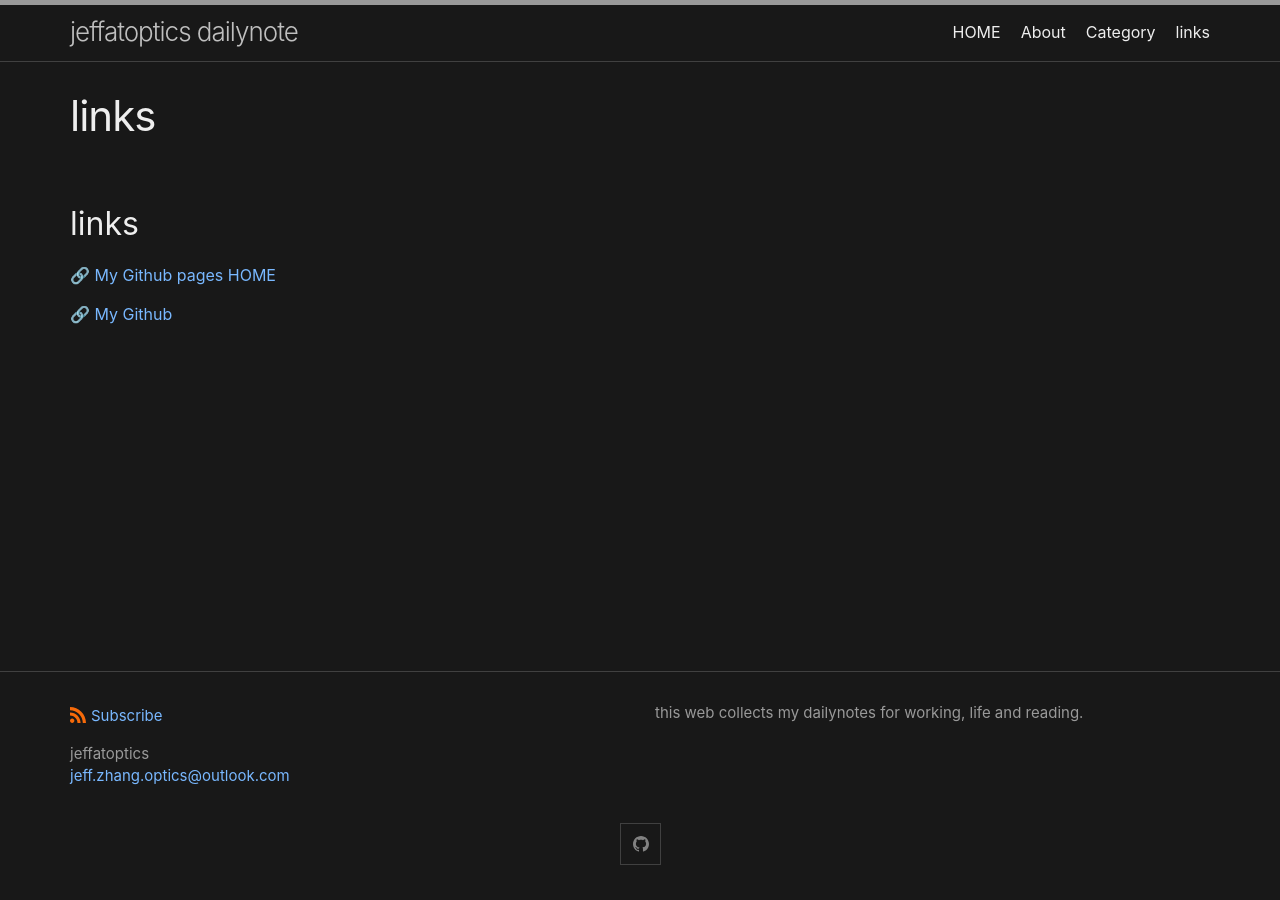
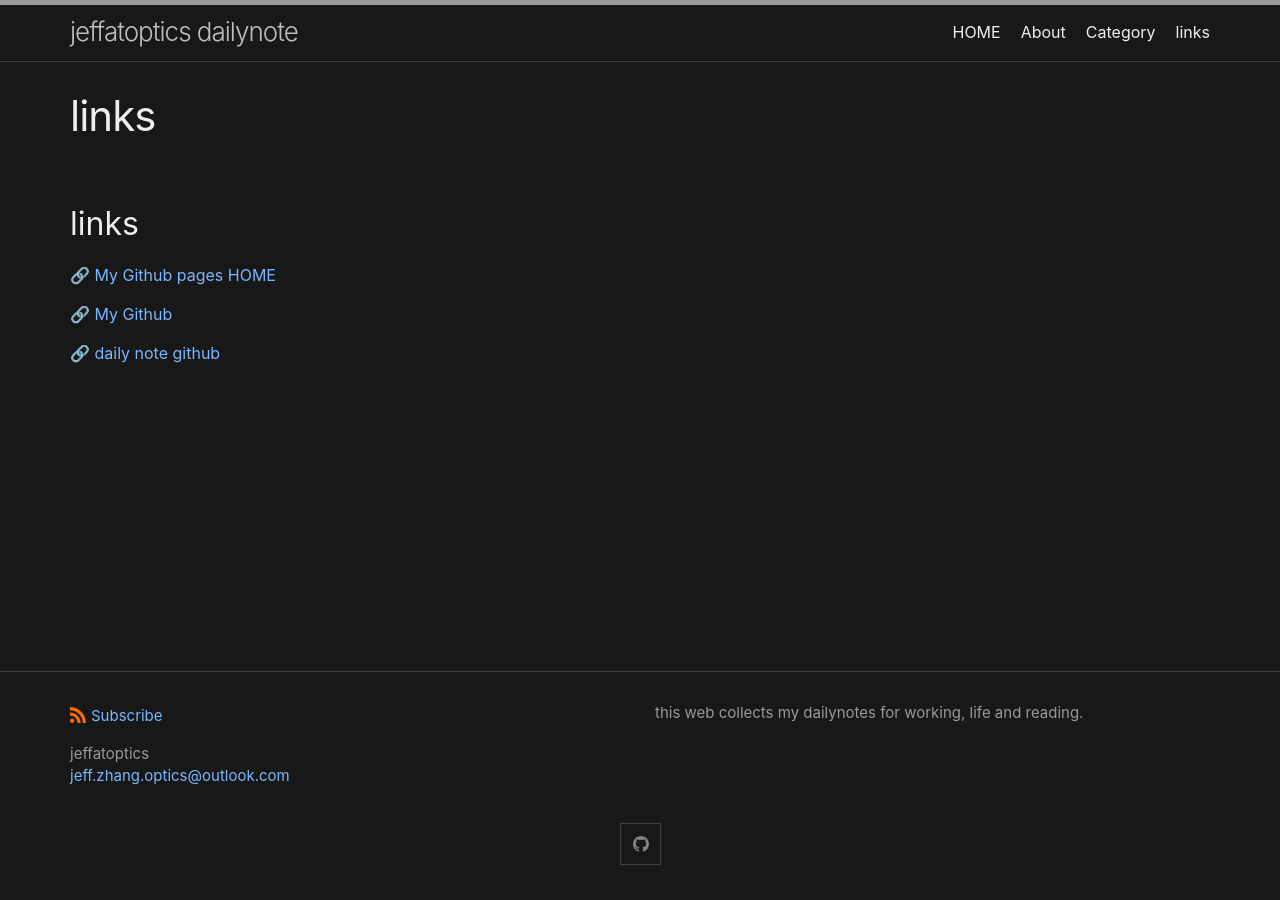
Before and after one commit to jeffatoptics/jeffblog, a Jekyll site: the page built from header1.md, in a window 1280 px wide. Built offline with Jekyll 4.4.1, drawn with Linux system fonts in a browser that asks for light colours; our own code applies the rules of GitHub Pages for plain Markdown files.

Commit message:
2022-04-28 update

```diff
--- a/header1.md
+++ b/header1.md
@@ -7,3 +7,5 @@ permalink: /link/
 🔗 [My Github pages HOME](https://jeffatoptics.github.io/)
 
 🔗 [My Github](https://github.com/jeffatoptics/)
+
+🔗 [daily note github](https://github.com/jeffatoptics/jeffblog)
```
